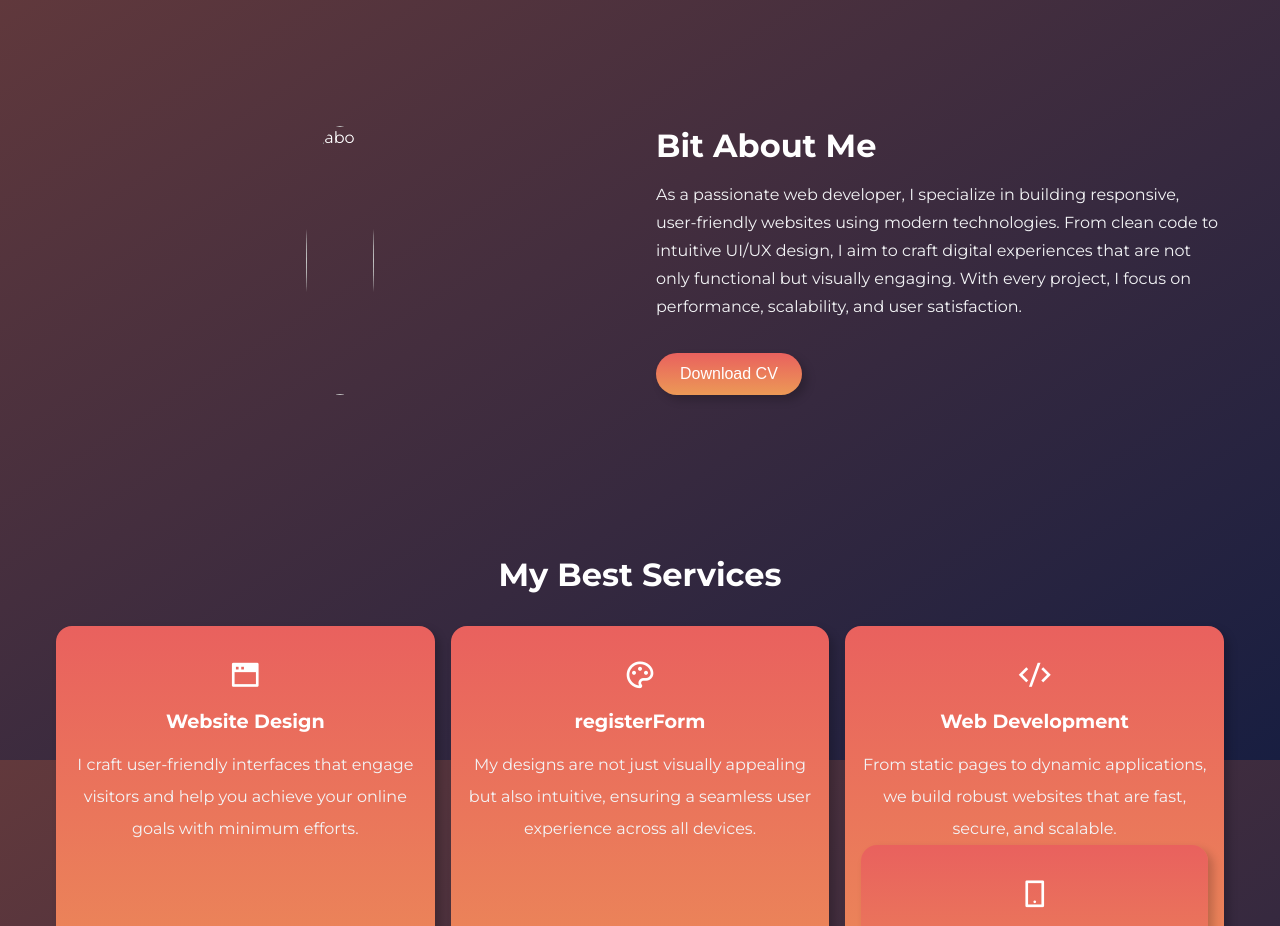
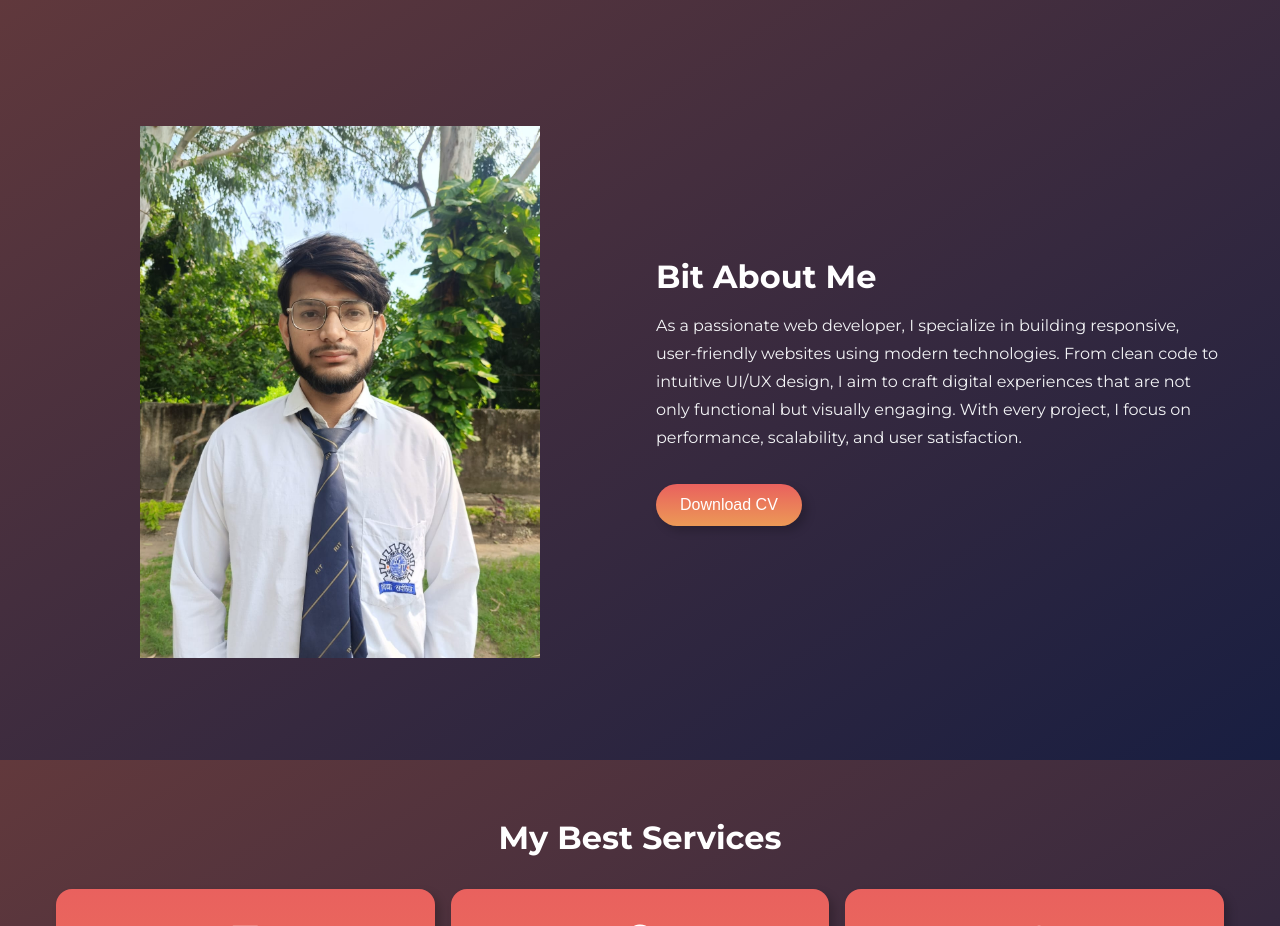
Before and after one commit to iamshivamx/My-Portfolio, a plain HTML site: page index.html in a window 1280 px wide. Shown: the part 840-1766 px from the top of the page. Drawn offline with nearby package versions, Linux system fonts and the light colour scheme; a script that the page names is missing.

Commit message:
Update index.html

```diff
--- a/index.html
+++ b/index.html
@@ -50,7 +50,7 @@
 
     <section class="section__container about__container" id="about">
       <div class="about__image">
-        <img src="WhatsApp Image 2025-07-26 at 19.17.22.jpeg" alt="about" class="about__img" />
+        <img src="images/myphoto1.jpeg" alt="My Project 1">
       </div>
       <div class="about__content">
         <h2 class="section__header">Bit About Me</h2>
```
